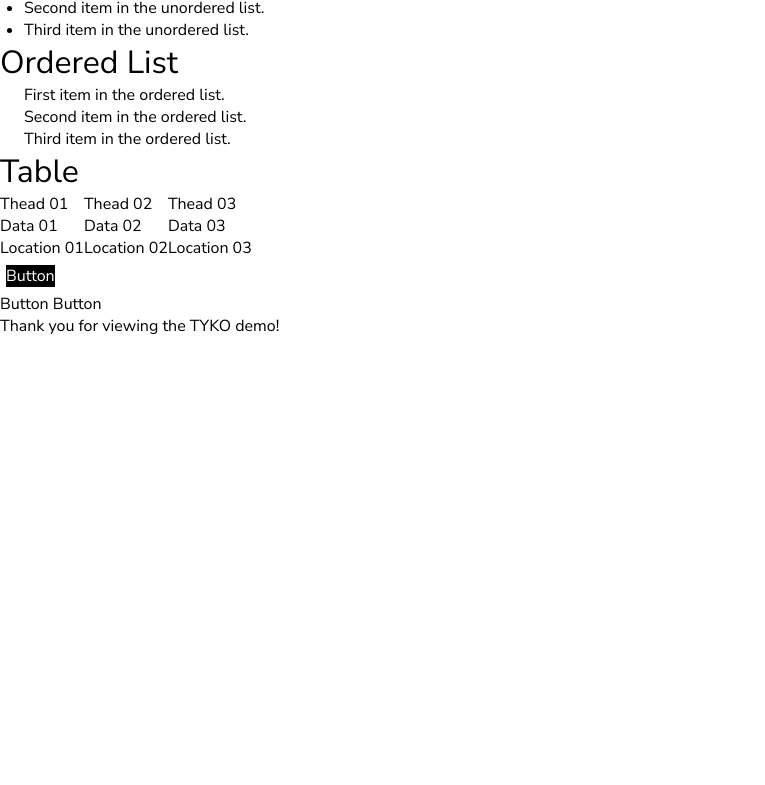
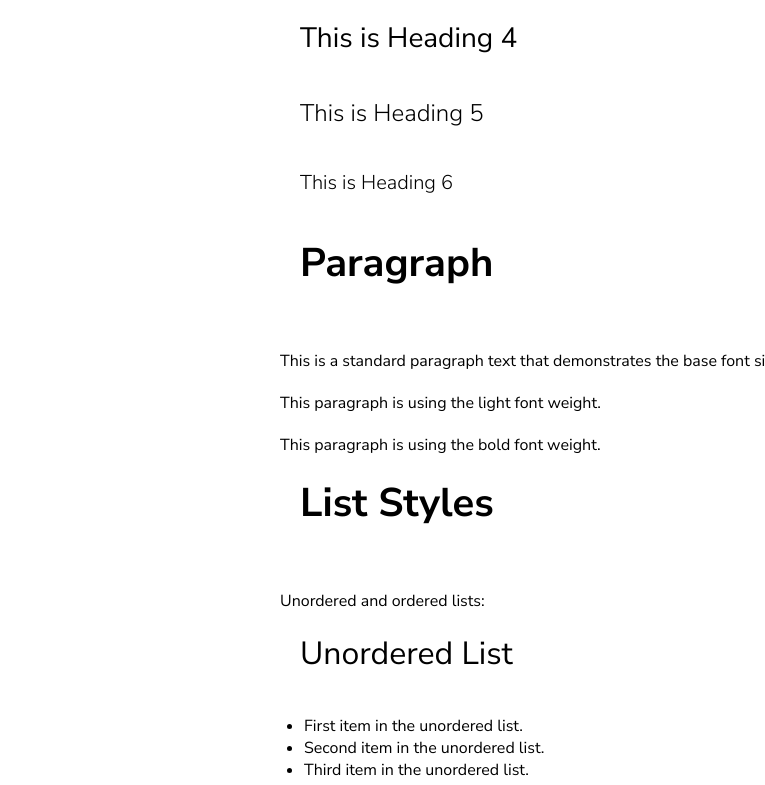
Before and after one commit to dela0331/webdev-css-framework, a plain HTML site: page index.html in a window 1280 px wide. Shown: the part 688-1473 px from the top of the page, without its empty margins (0-765 px from the left). Before the commit the page ends 1025 px from the top, so only its background shows below. Drawn offline with Linux system fonts and the light colour scheme.

Commit message:
adds scss

```diff
--- a/index.html
+++ b/index.html
@@ -73,7 +73,7 @@
     </table>
   </section>
 
-  <section>
+  <section style="display:flex;">
     <button class="button-neutral">Button</button>
     <button class="button-yes">Button</button>
     <button class="button-no">Button</button>
--- a/src/_button.scss
+++ b/src/_button.scss
@@ -7,9 +7,9 @@
     text-align: center;
     text-decoration: none;
     display: block;
-    margin: 6px 6px;
     cursor: pointer;
     transition:0.15s;
+    margin-bottom:10px;
 }
 
 .button-neutral:hover {
@@ -21,3 +21,47 @@
     background-color: #ffffff;
     color: rgb(0, 0, 0);
 }
+
+.button-yes{
+    background-color: #00840b;
+    color: white;
+    padding: variable.$padding-space-small;
+    text-align: center;
+    text-decoration: none;
+    display: block;
+    cursor: pointer;
+    transition:0.15s;
+    margin-bottom:10px;
+}
+
+.button-yes:hover {
+    background-color: #00b652;
+    color: rgb(226, 226, 226);
+}
+
+.button-yes:active {
+    background-color: #ffffff;
+    color: rgb(0, 0, 0);
+}
+
+.button-no{
+    background-color: #c22121;
+    color: white;
+    padding: variable.$padding-space-small;
+    text-align: center;
+    text-decoration: none;
+    display: block;
+    cursor: pointer;
+    transition:0.15s;
+    margin-bottom:10px;
+}
+
+.button-no:hover {
+    background-color: #ff3636;
+    color: rgb(226, 226, 226);
+}
+
+.button-no:active {
+    background-color: #ffffff;
+    color: rgb(0, 0, 0);
+}
--- a/src/_spacing.scss
+++ b/src/_spacing.scss
@@ -1,44 +1,77 @@
-// @use 'variable';
+@use 'variable';
 
 
-// //Body
-// body {
-//     padding: variable.$padding-space-large;
-//     margin: variable.$margin-space-body;
-//   }
+//Body
+body {
+    padding: variable.$padding-space-large;
+    margin-left: variable.$margin-space-body;
+    margin-right: variable.$margin-space-body;
+  }
 
-//   // Heading styles
-//   h1 {
-//     padding: variable.$padding-space-large;
-//     margin: variable.$margin-space-large;
-//   }
+  // Heading styles
+  h1 {
+    padding-bottom: variable.$padding-space-large;
+    margin-left: variable.$margin-space-large;
+    margin-right: variable.$margin-space-large;
+  }
 
-//   h2 {
-//     padding: variable.$padding-space-large;
-//     margin: variable.$margin-space-large;
-//   }
+  h2 {
+    padding-bottom: variable.$padding-space-large;
+    margin-left: variable.$margin-space-medium;
+    margin-left: variable.$margin-space-medium;
+  }
 
-//   h3 {
-//     padding: variable.$padding-space-medium;
-//     margin: variable.$margin-space-medium;
-//   }
+  h3 {
+    padding-bottom: variable.$padding-space-medium;
+    margin-left: variable.$margin-space-medium;
+    margin-left: variable.$margin-space-medium;
+  }
 
-//   h4 {
-//     padding: variable.$padding-space-medium;
-//     margin: variable.$margin-space-medium;
-//   }
+  h4 {
+    padding-bottom: variable.$padding-space-medium;
+    margin-left: variable.$margin-space-medium;
+    margin-left: variable.$margin-space-medium;
+  }
 
-//   h5 {
-//     padding: variable.$padding-space-medium;
-//     margin: variable.$margin-space-medium;
-//   }
+  h5 {
+    padding-bottom: variable.$padding-space-medium;
+    margin-left: variable.$margin-space-medium;
+    margin-left: variable.$margin-space-medium;
+  }
 
-//   h6 {
-//     padding: variable.$padding-space-medium;
-//     margin: variable.$margin-space-medium;
-//   }
+  h6 {
+    padding-bottom: variable.$padding-space-medium;
+    margin-left: variable.$margin-space-medium;
+    margin-left: variable.$margin-space-medium;
+  }
 
-//   p {
-//     padding: variable.$padding-space-small;
-//     margin: variable.$margin-space-small;
-//   }
+  p {
+    padding-bottom: variable.$padding-space-small;
+    margin-left: variable.$margin-space-small;
+    margin-left: variable.$margin-space-small;
+  }
+
+  ol {
+    padding-bottom: variable.$padding-space-small;
+    margin-left: variable.$margin-space-small;
+    margin-left: variable.$margin-space-small;
+  }
+
+  ul {
+    padding-bottom: variable.$padding-space-small;
+    margin-left: variable.$margin-space-small;
+    margin-left: variable.$margin-space-small;
+  }
+
+  table{
+    padding-bottom: variable.$padding-space-small;
+    margin-left: variable.$margin-space-small;
+    margin-left: variable.$margin-space-small;
+  }
+
+
+  button{
+    padding-bottom: variable.$padding-space-small;
+    margin-left: variable.$margin-space-small;
+    margin-left: variable.$margin-space-small;
+  }
--- a/src/_table.scss
+++ b/src/_table.scss
@@ -1 +1,21 @@
 @use 'variable';
+
+table {
+    width: 100%;
+    margin-bottom: 20px;
+  }
+
+  th, td {
+    border: 1px solid #ccc;
+    padding: 10px;
+    text-align: left;
+  }
+
+  th {
+    background-color: #f2f2f2;
+    font-weight: variable.$font-weight-bold;
+  }
+
+  tr:hover {
+    background-color: #eaeaea;
+  }
--- a/src/_typography.scss
+++ b/src/_typography.scss
@@ -12,16 +12,12 @@
 body {
   font-family: variable.$font-family-base;
   font-size: variable.$font-size-base;
-  padding: variable.$padding-space-large;
-  margin: variable.$margin-space-body;
 }
 
 // Heading styles
 h1 {
   font-size: variable.$font-size-h1;
   font-weight: variable.$font-weight-bold;
-  padding: variable.$padding-space-large;
-  margin: variable.$margin-space-large;
 }
 
 h2 {
--- a/src/_variable.scss
+++ b/src/_variable.scss
@@ -20,12 +20,12 @@ $list-style-type: disc;
 $list-padding: 1.5rem;
 
 //Padding
-$padding-space-small: 6px, 20px, 6px, 20px;
-$padding-space-medium: 6px, 40px, 6px, 40px;
-$padding-space-large: 6px, 60px, 6px, 60px;
+$padding-space-small: 20px;
+$padding-space-medium: 40px;
+$padding-space-large: 60px;
 
 //Margin
-$margin-space-body: 0, 200px, 0, 200px;
-$margin-space-small: 20px, 0, 20px, 0;
-$margin-space-medium: 20px, 0, 40px, 0;
-$margin-space-large: 20px, 0, 60px, 0;
+$margin-space-body: 200px;
+$margin-space-small: 20px;
+$margin-space-medium: 40px;
+$margin-space-large: 60px;
```
Also changed, not shown: css/style.css, 1 other file.
